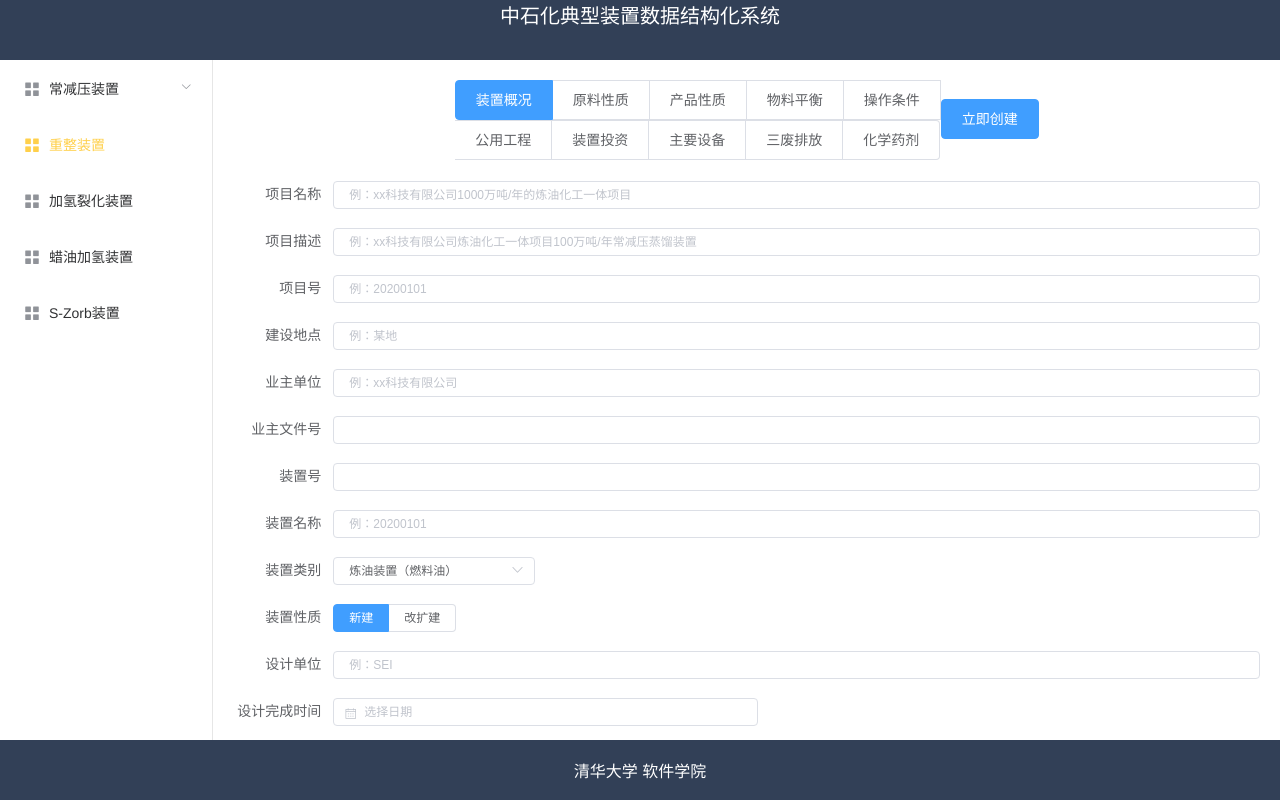
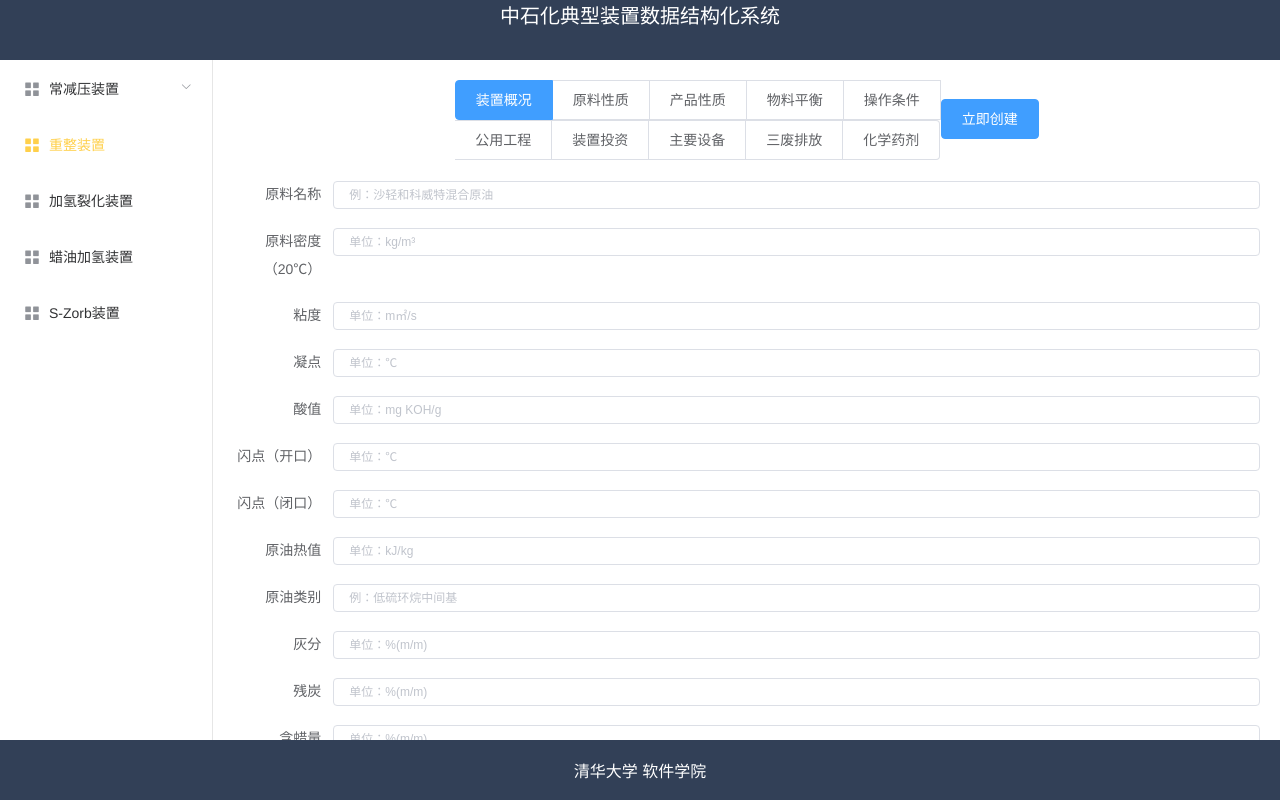
Before and after one commit to 543202718/BigDataSystemApp, a Vue app in the folder FrontEnd/: page /AVDU/material in a window 1280 px wide. Built offline with nearby package versions, Linux system fonts and the light colour scheme; what v-charts, vue-element-extends, vue-resource would draw is missing.

Commit message:
修改了原料性质输入模板

```diff
--- a/FrontEnd/src/views/AVDU/material.vue
+++ b/FrontEnd/src/views/AVDU/material.vue
@@ -1,110 +1,125 @@
 <template>
 <div>
-    <el-form ref="form" :model="deviceInfo" label-width="100px" size="mini" style="margin-top: 20px">
-        <el-form-item label="项目名称">
-            <el-input v-model="deviceInfo.project_name" placeholder="例：xx科技有限公司1000万吨/年的炼油化工一体项目"></el-input>
+    <el-form ref="form" :model="materialInfo" label-width="100px" size="mini" style="margin-top: 20px">
+        <el-form-item label="原料名称">
+            <el-input v-model="materialInfo.material_name" placeholder="例：沙轻和科威特混合原油"></el-input>
         </el-form-item>
-        <el-form-item label="项目描述">
-            <el-input v-model="deviceInfo.description" placeholder="例：xx科技有限公司炼油化工一体项目100万吨/年常减压蒸馏装置">
+        <el-form-item label="原料密度（20℃）">
+            <el-input v-model="materialInfo.density" placeholder="单位：kg/m³">
             </el-input>
         </el-form-item>
-        <el-form-item label="项目号">
-            <el-input v-model="deviceInfo.id" placeholder="例：20200101"></el-input>
+        <el-form-item label="粘度">
+            <el-input v-model="materialInfo.viscosity" placeholder="单位：m㎡/s"></el-input>
         </el-form-item>
-        <el-form-item label="建设地点">
-            <el-input v-model="deviceInfo.place" placeholder="例：某地"></el-input>
+        <el-form-item label="凝点">
+            <el-input v-model="materialInfo.freezing_point" placeholder="单位：℃"></el-input>
         </el-form-item>
-        <el-form-item label="业主单位">
-            <el-input v-model="deviceInfo.owner" placeholder="例：xx科技有限公司">
+        <el-form-item label="酸值">
+            <el-input v-model="materialInfo.acid_value" placeholder="单位：mg KOH/g">
             </el-input>
         </el-form-item>
-        <el-form-item label="业主文件号">
-            <el-input v-model="deviceInfo.owner_doc_no"></el-input>
+        <el-form-item label="闪点（开口）">
+            <el-input v-model="materialInfo.flash_point_open" placeholder="单位：℃"></el-input>
         </el-form-item>
-        <el-form-item label="装置号">
-            <el-input v-model="deviceInfo.system_id"></el-input>
+        <el-form-item label="闪点（闭口）">
+            <el-input v-model="materialInfo.flash_point_close" placeholder="单位：℃"></el-input>
         </el-form-item>
-        <el-form-item label="装置名称">
-            <el-input v-model="deviceInfo.system_name" placeholder="例：20200101"></el-input>
+        <el-form-item label="原油热值">
+            <el-input v-model="materialInfo.heat_value" placeholder="单位：kJ/kg"></el-input>
         </el-form-item>
-        <el-form-item label="装置类别" style="text-align:left">
-            <el-select v-model="deviceInfo.system_type" filterable allow-create>
-                <el-option label="炼油装置（燃料油）" value="炼油装置（燃料油）"></el-option>
-                <el-option label="炼油装置（润滑油）" value="炼油装置（润滑油）"></el-option>
-                <el-option label="化工装置" value="化工装置"></el-option>
-                <el-option label="炼油化工一体化装置" value="炼油化工一体化装置"></el-option>
-            </el-select>
+        <el-form-item label="原油类别">
+            <el-input v-model="materialInfo.type" placeholder="例：低硫环烷中间基"></el-input>
         </el-form-item>
-        <el-form-item label="装置性质" style="text-align:left">
-            <el-radio-group v-model="deviceInfo.property">
-                <el-radio-button label="新建"></el-radio-button>
-                <el-radio-button label="改扩建"></el-radio-button>
-            </el-radio-group>
+        <el-form-item label="灰分">
+            <el-input v-model="materialInfo.ash" placeholder="单位：%(m/m)"></el-input>
         </el-form-item>
-        <el-form-item label="设计单位">
-            <el-input v-model="deviceInfo.designer" placeholder="例：SEI">
-            </el-input>
+        <el-form-item label="残炭">
+            <el-input v-model="materialInfo.carbon_residual" placeholder="单位：%(m/m)"></el-input>
         </el-form-item>
-        <el-form-item label="设计完成时间">
-            <el-col :span="11">
-                <el-date-picker type="date" placeholder="选择日期" v-model="deviceInfo.design_time" style="width: 100%;"></el-date-picker>
-            </el-col>
+        <el-form-item label="含蜡量">
+            <el-input v-model="materialInfo.wax_content" placeholder="单位：%(m/m)"></el-input>
         </el-form-item>
-        <el-form-item label="设计阶段" style="text-align:left">
-            <el-radio-group v-model="deviceInfo.design_stage">
-                <el-radio-button label="可行性研究"></el-radio-button>
-                <el-radio-button label="方案设计"></el-radio-button>
-                <el-radio-button label="基础设计"></el-radio-button>
-                <el-radio-button label="详细设计"></el-radio-button>
-            </el-radio-group>
+        <el-form-item label="盐含量">
+            <el-input v-model="materialInfo.salt_content" placeholder="单位：mg/L"></el-input>
         </el-form-item>
-        <el-form-item label="装置规模">
-            <el-input v-model="deviceInfo.scale" placeholder="单位：万吨/年"></el-input>
+        <el-form-item label="硫醇硫">
+            <el-input v-model="materialInfo.mercaptan_sulfur" placeholder="单位：ppm"></el-input>
         </el-form-item>
-        <el-form-item label="装置系列" style="text-align:left">
-            <el-radio-group v-model="deviceInfo.set">
-                <el-radio-button label="1"></el-radio-button>
-                <el-radio-button label="2"></el-radio-button>
-                <el-radio-button label="3"></el-radio-button>
-                <el-radio-button label="4"></el-radio-button>
-            </el-radio-group>
+        <el-form-item label="水分">
+            <el-input v-model="materialInfo.water" placeholder="单位：%(m/m)"></el-input>
         </el-form-item>
-        <el-form-item label="年开工时">
-            <el-input v-model="deviceInfo.work_hour" placeholder="单位：小时"></el-input>
+        <el-form-item label="沉淀物">
+            <el-input v-model="materialInfo.precipitate" placeholder="单位：%(m/m)"></el-input>
         </el-form-item>
-        <el-form-item label="操作弹性">
-            <el-input v-model="deviceInfo.flexibility" placeholder="单位：%"></el-input>
+        <el-form-item label="胶质">
+            <el-input v-model="materialInfo.colloid" placeholder="单位：%(m/m)"></el-input>
         </el-form-item>
-        <el-form-item label="工艺类型" style="text-align:left">
-            <el-select v-model="deviceInfo.process_type" filterable allow-create>
-                <el-option label="单常压装置" value="单常压装置"></el-option>
-                <el-option label="单减压装置" value="单减压装置"></el-option>
-                <el-option label="常减压装置" value="常减压装置"></el-option>
-                <el-option label="双减压装置" value="双减压装置"></el-option>
-            </el-select>
+        <el-form-item label="沥青质">
+            <el-input v-model="materialInfo.asphalt" placeholder="单位：%(m/m)"></el-input>
         </el-form-item>
-
-        <el-form-item label="专利商">
-            <el-input v-model="deviceInfo.patentee"></el-input>
+        <el-form-item label="元素组成">
         </el-form-item>
-        <el-form-item label="装置范围">
-            <el-input type="textarea" :rows="2" placeholder="本装置主要由原油电脱盐脱水部分、换热网络及加热炉部分、常压蒸馏部分、减压蒸馏部分等组成，装置内考虑防腐设置有塔顶注氨、注缓蚀剂、注水设施。
-" v-model="deviceInfo.field">
-            </el-input>
+        <el-form-item label="H">
+            <el-input v-model="materialInfo.H" placeholder="单位：w%"></el-input>
         </el-form-item>
-        <el-form-item label="工艺技术路线">
-            <el-input type="textarea" :rows="2" placeholder="原油进料→电脱盐→闪蒸塔→常压塔→减压塔
-" v-model="deviceInfo.technical_route">
-            </el-input>
+        <el-form-item label="C">
+            <el-input v-model="materialInfo.C" placeholder="单位：w%"></el-input>
         </el-form-item>
-        <el-form-item label="占地面积">
-            <el-input v-model="deviceInfo.area" placeholder="单位:m^2"></el-input>
+        <el-form-item label="S">
+            <el-input v-model="materialInfo.S" placeholder="单位：w%"></el-input>
         </el-form-item>
-        <el-form-item label="装置定员">
-            <el-input v-model="deviceInfo.population" placeholder="单位:人"></el-input>
+        <el-form-item label="N">
+            <el-input v-model="materialInfo.N" placeholder="单位：w%"></el-input>
         </el-form-item>
-        <el-form-item label="装置能耗">
-            <el-input v-model="deviceInfo.energy" placeholder="单位:MJ/t进料"></el-input>
+        <el-form-item label="Ni">
+            <el-input v-model="materialInfo.Ni" placeholder="单位：μg/g"></el-input>
+        </el-form-item>
+        <el-form-item label="V">
+            <el-input v-model="materialInfo.V" placeholder="单位：μg/g"></el-input>
+        </el-form-item>
+        <el-form-item label="Ca">
+            <el-input v-model="materialInfo.Ca" placeholder="单位：μg/g"></el-input>
+        </el-form-item>
+        <el-form-item label="Fe">
+            <el-input v-model="materialInfo.Fe" placeholder="单位：μg/g"></el-input>
+        </el-form-item>
+        <el-form-item label="Cu">
+            <el-input v-model="materialInfo.Cu" placeholder="单位：μg/g"></el-input>
+        </el-form-item>
+        <el-form-item label="Pb">
+            <el-input v-model="materialInfo.Pb" placeholder="单位：μg/g"></el-input>
+        </el-form-item>
+        <el-form-item label="Mg">
+            <el-input v-model="materialInfo.Mg" placeholder="单位：μg/g"></el-input>
+        </el-form-item>
+        <el-form-item label="Na">
+            <el-input v-model="materialInfo.Na" placeholder="单位：μg/g"></el-input>
+        </el-form-item>
+        <el-form-item label="轻烃组成">
+        </el-form-item>
+        <el-form-item label="甲烷">
+            <el-input v-model="materialInfo.methane" placeholder="单位：v%"></el-input>
+        </el-form-item>
+        <el-form-item label="乙烷">
+            <el-input v-model="materialInfo.ethane" placeholder="单位：v%"></el-input>
+        </el-form-item>
+        <el-form-item label="丙烷">
+            <el-input v-model="materialInfo.propane" placeholder="单位：v%"></el-input>
+        </el-form-item>
+        <el-form-item label="正丁烷">
+            <el-input v-model="materialInfo.n_butane" placeholder="单位：v%"></el-input>
+        </el-form-item>
+        <el-form-item label="异丁烷">
+            <el-input v-model="materialInfo.isobutane" placeholder="单位：v%"></el-input>
+        </el-form-item>
+        <el-form-item label="正戊烷">
+            <el-input v-model="materialInfo.n_pentane" placeholder="单位：v%"></el-input>
+        </el-form-item>
+        <el-form-item label="异戊烷">
+            <el-input v-model="materialInfo.isopentane" placeholder="单位：v%"></el-input>
+        </el-form-item>
+        <el-form-item label="环戊烷">
+            <el-input v-model="materialInfo.cyclopentane" placeholder="单位：v%"></el-input>
         </el-form-item>
         <!--
         <el-form-item size="large">
@@ -120,32 +135,45 @@
 export default {
     data() {
         return {
-            deviceInfo: {
-                id: '',
-                project_name: '',
-                description: '',
-                place: '',
-                owner: '',
-                owner_doc_no: '',
-                system_id: '',
-                system_name: '',
-                system_type: '炼油装置（燃料油）',
-                designer: '',
-                design_time: '',
-                property: '新建',
-                design_stage: '可行性研究',
-                scale: '',
-                set: '1',
-                work_hour: '',
-                flexibility: '',
-                process_type: '常减压装置',
-                patentee: '',
-                field: '',
-                technical_route: '',
-                area: '',
-                population: '',
-                energy: '',
-                file_path: '',
+            materialInfo: {
+                material_name: '',
+                density: '',
+                viscosity: '',
+                freezing_point: '',
+                acid_value: '',
+                flash_point_open: '',
+                flash_point_close:'',
+                ash: '',
+                carbon_residual: '',
+                wax_content:'',
+                salt_content:'',
+                mercaptan_sulfur:'',
+                water:'',
+                precipitate:'',
+                heat_value:'',
+                type:'',
+                colloid:'',
+                asphalt:'',
+                H:'',
+                C:'',
+                S:'',
+                N:'',
+                Ni:'',
+                V:'',
+                Ca:'',
+                Fe:'',
+                Cu:'',
+                Pb:'',
+                Mg:'',
+                Na:'',
+                methane:'',
+                ethane:'',
+                propane:'',
+                n_butane:'',
+                isobutane:'',
+                n_pentane:'',
+                isopentane:'',
+                cyclopentane:'',
             },
         };
 
```
